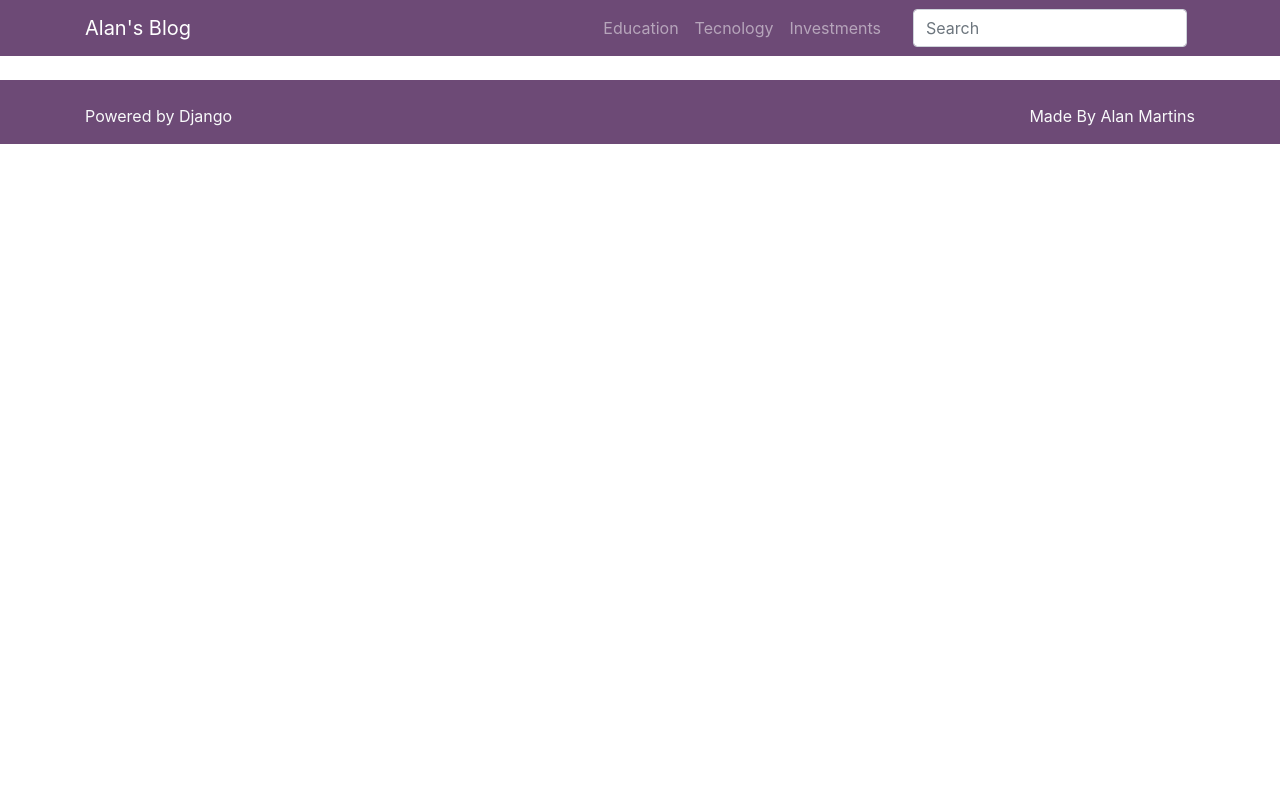
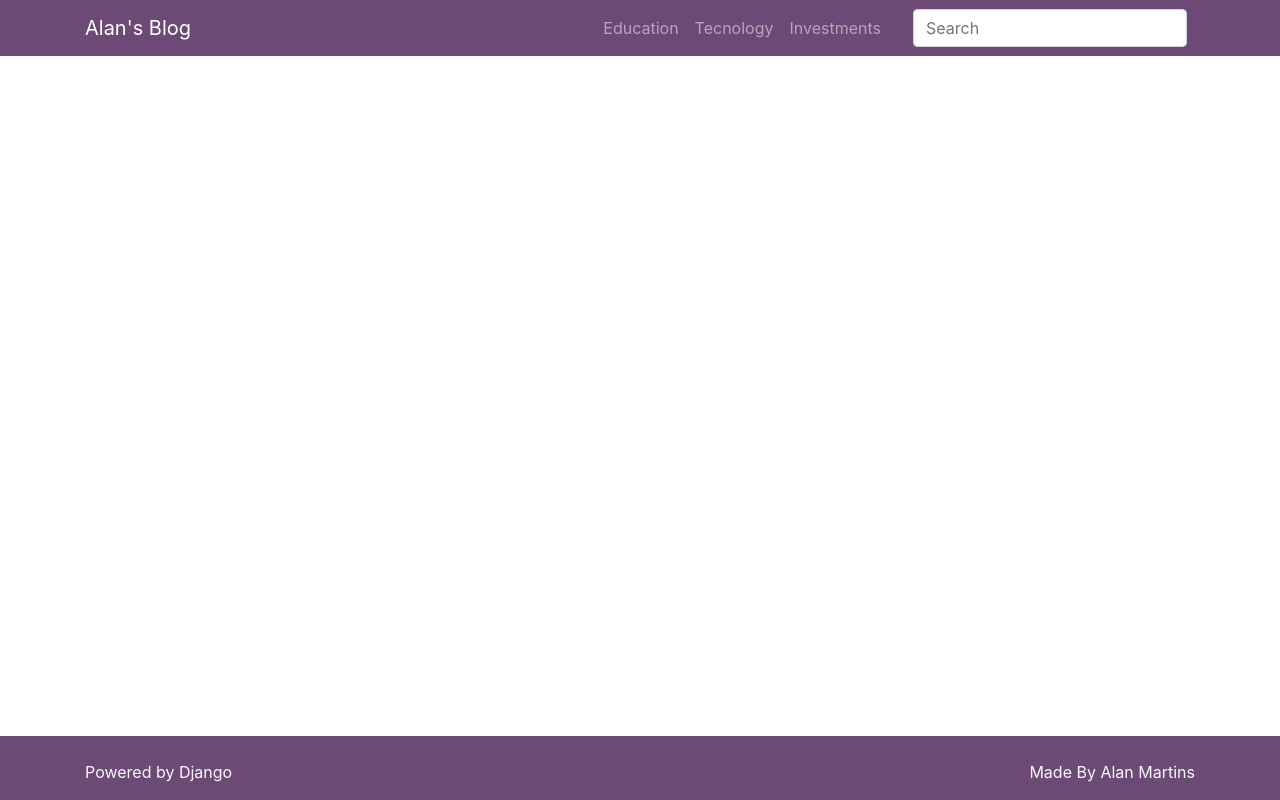
Before and after one commit to VenPoisen/project-Blog-Django, a Django app: page / in a window 1280 px wide. Run offline with Django 4.2, Linux system fonts and the light colour scheme; data that the repository does not hold is empty; some libraries are stand-ins or nearby versions.

Commit message:
cards-index and footer update

```diff
--- a/posts/templates/posts/index.html
+++ b/posts/templates/posts/index.html
@@ -4,25 +4,26 @@
 
 {% block content %}
 
-<div class="card-columns mt-4">
+<div class="row mt-4">
 
     {% for post in posts %}
-
-    <div class="card">
+    <div class="col-12 col-md-6 col-xl-4 mb-4">
+        <div class="card h-100">
 
             {% if post.image_post %}
-        <a href="{% url 'post_details' post.id %}">
+            <a id="img-a" href="{% url 'post_details' post.id %}">
                 <img class="card-img-top" src="{{ post.image_post.url }}" alt="{{ post.title_post }}">
             </a>
             {% endif %}
 
-        <div class="card-body">
+            <div class="card-body d-flex flex-wrap">
                 <h5 class="card-title">
                     <a href="{% url 'post_details' post.id %}">
                         {{ post.title_post }}
                     </a>
                 </h5>
                 <p class="card-text">{{ post.summary_post }}</p>
+                <div class="align-self-end w-100">
                     <p class="card-text">
                         <small class="text-muted">
                             {{ post.date_post|naturalday|title }}
@@ -36,6 +37,8 @@
                     </div>
                 </div>
             </div>
+        </div>
+    </div>
     {% endfor %}
 </div>
 
--- a/templates/base.html
+++ b/templates/base.html
@@ -12,7 +12,7 @@
 
 {% include 'partials/_nav.html' %}
 
-<div class="container">
+<div class="container" id="container">
     <div class="row">
         <div class="col-lg-12">
 
--- a/templates/partials/_head.html
+++ b/templates/partials/_head.html
@@ -7,5 +7,6 @@
 
 <link href="{% static 'vendor/bootstrap/css/bootstrap.min.css' %}" rel="stylesheet">
 <link href="{% static 'vendor/bootstrap/css/theme_1564087106285.css' %}" rel="stylesheet">
+<link href="{% static 'vendor/bootstrap/css/index.css' %}" rel="stylesheet">
 
 <script src="https://www.google.com/recaptcha/api.js" async defer></script>
--- a/templates/static/vendor/bootstrap/css/index.css
+++ b/templates/static/vendor/bootstrap/css/index.css
@@ -1,4 +1,5 @@
 body {
+    position: relative;
     min-height: 100vh;
 }
 
@@ -7,3 +8,25 @@ footer {
     bottom: 0;
     width: 100%;
 }
+
+#container {
+    padding-bottom: 4rem;
+}
+
+.card #img-a {
+    height: 200px;
+    overflow-y: hidden;
+}
+
+@media (max-width: 767px) {
+    .card #img-a {
+        height: auto;
+    }
+}
+
+@media (min-width:992px) and (max-width: 1199px) {
+    .card #img-a {
+        height: 250px;
+        overflow-y: hidden;
+    }
+}
```
Lines whose indentation alone changed are shown as unchanged.
